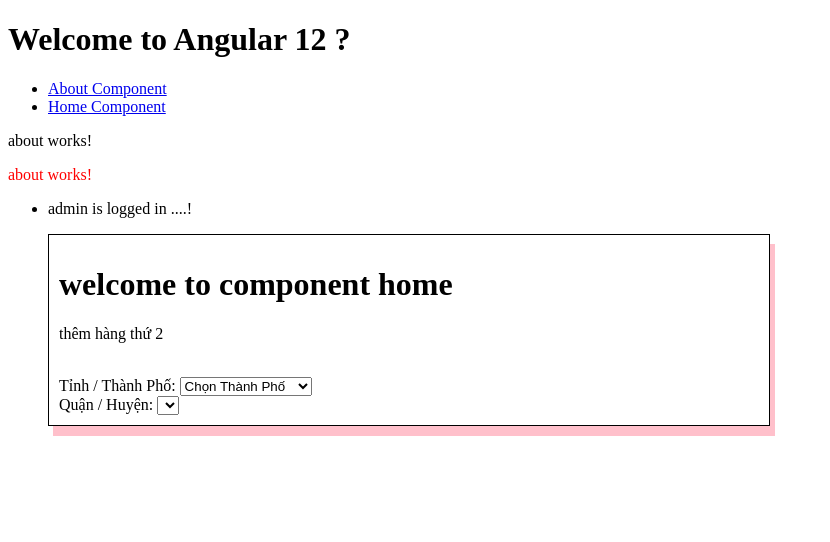
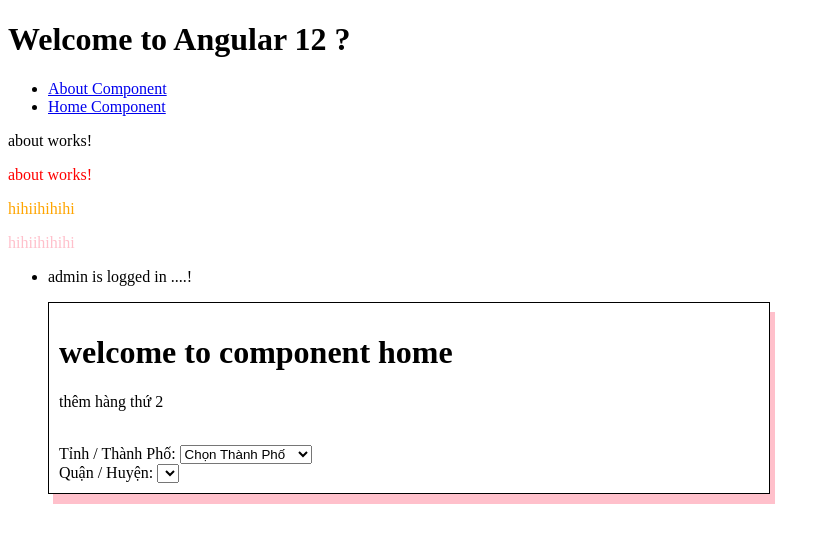
Before and after one commit to giagiang/Angular12, an Angular app: page /about in a window 1280 px wide. Shown: the top 542 px of the page, without its empty margins (0-830 px from the left). Built offline with nearby package versions, Linux system fonts and the light colour scheme.

Commit message:
Directives

```diff
--- a/src/app/Directive/high-light.directive.ts
+++ b/src/app/Directive/high-light.directive.ts
@@ -9,7 +9,7 @@ export class HighLightDirective {
   constructor(private el: ElementRef) {
   }
   ngOnInit():void{
-    console.log('ngOnint HighLightDirective', this.appHighlight);
-    this.el.nativeElement.style.color = this.appHighlight;
+    console.log('ngOnint HighLightDirective', this.appHighlight );
+    this.el.nativeElement.style.color = this.appHighlight ;
   }
 }
--- a/src/app/about/about.component.html
+++ b/src/app/about/about.component.html
@@ -1,5 +1,8 @@
 <p appHighLight style = 'width: 500px;' >about works!</p>
 <p [appHighLight] ="myColor" >about works!</p>
+<p [appHighLight] = "'orange'">hihiihihihi</p>
+<p [appHighLight] = "'pink'">hihiihihihi</p>
+
 
 <ul [ngSwitch] = "LoginName">
     <li *ngSwitchCase = "'user'">
```
